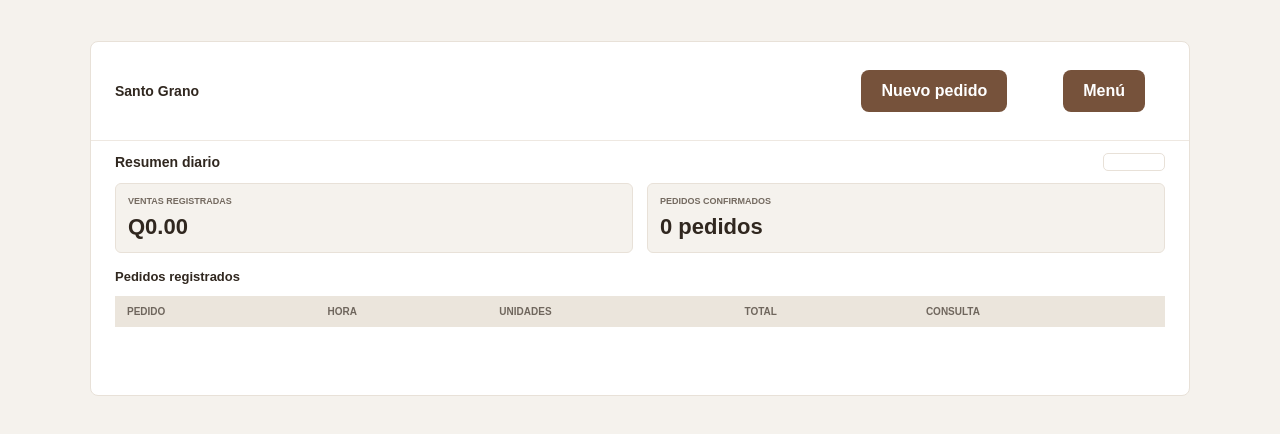
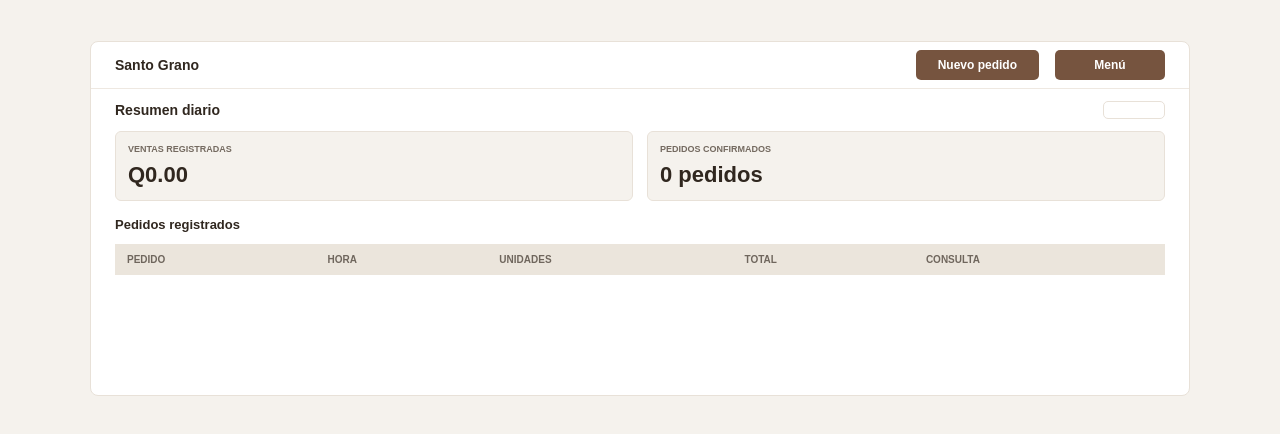
Before and after one commit to Hector-oreno/proyecto-cafeteria, a plain HTML site: page ventasdeldia.html in a window 1280 px wide. Shown: the part 52-486 px from the top of the page. Drawn offline with Linux system fonts and the light colour scheme; a script that the page names is missing.

Commit message:
Guardar cambios del proyecto cafeteria

```diff
--- a/css/ventasdia.css
+++ b/css/ventasdia.css
@@ -53,18 +53,23 @@ button {
     font-family: inherit;
 }
 
-.botones button {
+.botones .boton-inicio {
+    display: inline-block;
     background-color: #76543f;
     color: white;
     border: none;
     border-radius: 5px;
     padding: 8px 22px;
     min-width: 110px;
+    margin: 0;
     font-size: 12px;
     font-weight: bold;
+    text-align: center;
+    text-decoration: none;
+    cursor: pointer;
 }
 
-.botones button:hover {
+.botones .boton-inicio:hover {
     background-color: #593d2d;
 }
 
--- a/ventasdeldia.html
+++ b/ventasdeldia.html
@@ -19,8 +19,10 @@
             <h4>Santo Grano</h4>
 
             <div class="botones">
-                <a href="nuevopedido.html"id="menu" class="boton-inicio">
-                    Nuevo pedido</a>
+                <a href="nuevopedido.html" id="nuevo-pedido" class="boton-inicio">
+                Nuevo pedido
+                </a>
+
                 <a href="index.html" id="menu" class="boton-inicio">
                     Menú
                 </a>
```
